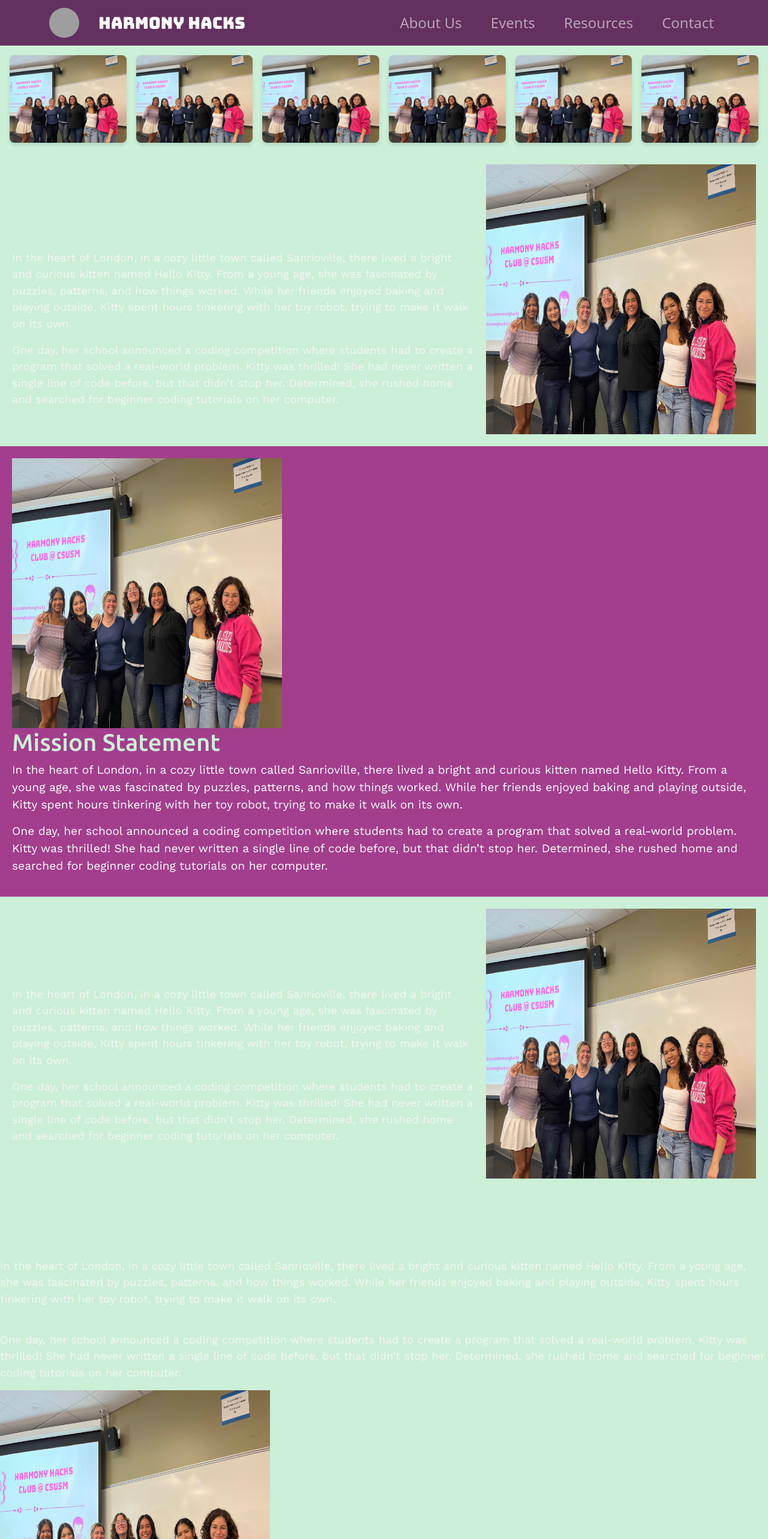
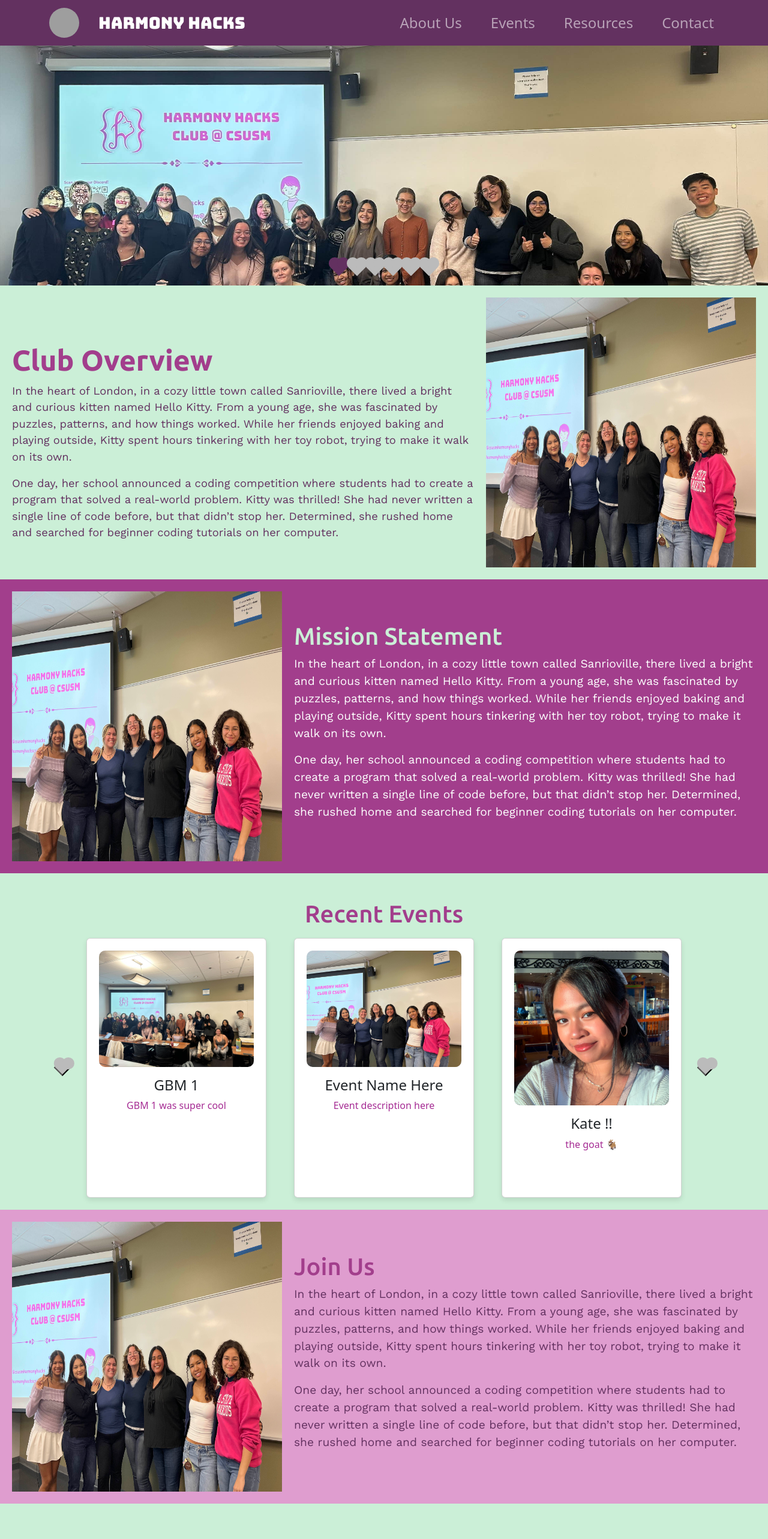
Before and after one commit to katepad/HarmonyHacksWebsite, a React (Vite) app: page / in a window 1280 px wide. Shown: the top 2566 px of the page at 60% size. After the commit the page ends 2507 px from the top, so only its background shows below. Built offline with nearby package versions, Linux system fonts and the light colour scheme; grey boxes are pictures that could not be loaded.

Commit message:
finalized Home.tsx + Home.css

```diff
--- a/src/pages/Home.tsx
+++ b/src/pages/Home.tsx
@@ -1,11 +1,12 @@
 import '../styles/Global.css';
 import '../styles/Home.css';
-import { FC } from "react";
+import React, { useState, useEffect } from "react";
+
 
 const Home = () => {
     return (
       <div>
-        <PhotoGallery />
+        <PhotoGalleryHeader />
         <ClubOverview />
         <MissionStatement />
         <RecentEvents />
@@ -14,21 +15,50 @@ const Home = () => {
     );
   };
 
-  const PhotoGallery: FC = () => {
   const images = [
+    "../assets/firstGbm2.jpg",
     "../assets/firstGbm7.jpg",
+    "../assets/firstStudentOrgFair5.jpg",
     "../assets/firstGbm7.jpg",
-      "../assets/firstGbm7.jpg",
-      "../assets/firstGbm7.jpg",
-      "../assets/firstGbm7.jpg",
+    "../assets/temp.png",
     "../assets/firstGbm7.jpg",
   ];
 
+  const PhotoGalleryHeader: React.FC = () => {
+    const [currentIndex, setCurrentIndex] = useState(0);
+
+    useEffect(() => {
+      const interval = setInterval(() => {
+        setCurrentIndex((prevIndex) => (prevIndex + 1) % images.length);
+      }, 10000);
+      return () => clearInterval(interval);
+    }, []);
+
+    const goToImage = (index: number) => {
+      setCurrentIndex(index);
+    };
+
     return (
-      <div className="photo-gallery">
-        {images.map((src, index) => (
-          <img key={index} src={src} alt={`Gallery ${index + 1}`} className="gallery-image" />
+      <div className="photo-gallery-header">
+        <div className="image-container">
+          {images.map((image, index) => (
+            <img
+              key={index}
+              src={image}
+              alt={`Slide ${index + 1}`}
+              className={index === currentIndex ? "active" : "hidden"}
+            />
           ))}
+        </div>
+        <div className="navigation">
+          {images.map((_, index) => (
+            <div
+              key={index}
+              className={`heart ${index === currentIndex ? "active" : ""}`}
+              onClick={() => goToImage(index)}
+            ></div>
+          ))}
+        </div>
       </div>
     );
   };
@@ -38,11 +68,11 @@ const ClubOverview = () => {
     <section className="club-overview">
       <div className="club-overview-container">
         <div className="club-overview-content-div">
-                    <h2 className="page-h1 color-green">Club Overview</h2>
-                    <p className="page-p color-white">
+          <h2 className="page-h1">Club Overview</h2>
+            <p className="page-p color-darkpurple">
               In the heart of London, in a cozy little town called Sanrioville, there lived a bright and curious kitten named Hello Kitty. From a young age, she was fascinated by puzzles, patterns, and how things worked. While her friends enjoyed baking and playing outside, Kitty spent hours tinkering with her toy robot, trying to make it walk on its own.
             </p>
-                    <p className="page-p color-white">
+            <p className="page-p color-darkpurple">
               One day, her school announced a coding competition where students had to create a program that solved a real-world problem. Kitty was thrilled! She had never written a single line of code before, but that didn’t stop her. Determined, she rushed home and searched for beginner coding tutorials on her computer.
             </p>
         </div>
@@ -58,55 +88,92 @@ const MissionStatement = () => {
   return (
     <section className= {"mission-statement"} >
       <div className= "mission-statement-container">
+      <img className="mission-statement-img" src="/assets/firstGbm7.jpg" />
         <div className="mission-statement-content-div">
           <div>
-            <img className="mission-statement-img" src="/assets/firstGbm7.jpg" />
-          </div>
             <h2 className = "mission-statement-h1 "> Mission Statement </h2>
             <p className = "mission-statement-p"> In the heart of London, in a cozy little town called Sanrioville, there lived a bright and curious kitten named Hello Kitty. From a young age, she was fascinated by puzzles, patterns, and how things worked. While her friends enjoyed baking and playing outside, Kitty spent hours tinkering with her toy robot, trying to make it walk on its own. </p>
             <p className = "mission-statement-p">  One day, her school announced a coding competition where students had to create a program that solved a real-world problem. Kitty was thrilled! She had never written a single line of code before, but that didn’t stop her. Determined, she rushed home and searched for beginner coding tutorials on her computer. </p>
+          </div>
         </div>
       </div>
     </section>
   );
 };
 
-const RecentEvents = () => {
+interface Card {
+  id: number;
+  image: string;
+  title: string;
+  description: string;
+}
+
+const cards: Card[] = [
+  { id: 1, image: "../assets/firstGbm2.jpg", title: "GBM 1", description: "GBM 1 was super cool" },
+  { id: 2, image: "../assets/firstGbm7.jpg", title: "Event Name Here", description: "Event description here" },
+  { id: 3, image: "../assets/currentBoard/kate.png", title: "Kate !!", description: "the goat 🐐" },
+  { id: 4, image: "../assets/firstStudentOrgFair5.jpg", title: "GBM 1", description: "GBM 1 was super cool" },
+  { id: 5, image: "../assets/currentBoard/rosemary.png", title: "Event Name Here", description: "Event description here" },
+  { id: 6, image: "../assets/currentBoard/estrella.png", title: "Kate !!", description: "the goat 🐐" },
+  { id: 7, image: "../assets/currentBoard/erica.png", title: "GBM 1", description: "GBM 1 was super cool" },
+  { id: 8, image: "../assets/currentBoard/taylor.png", title: "Event Name Here", description: "Event description here" },
+  { id: 9, image: "../assets/currentBoard/robbi.png", title: "Kate !!", description: "the goat 🐐" },
+];
+
+const RecentEvents: React.FC = () => {
+  const [currentIndex, setCurrentIndex] = useState(0);
+
+  const nextCard = () => {
+    setCurrentIndex((prevIndex) => (prevIndex + 3) % cards.length);
+  };
+
+  const prevCard = () => {
+    setCurrentIndex((prevIndex) => (prevIndex - 3 + cards.length) % cards.length);
+  };
+
   return (
-      <section className="recent-events-section">
     <div className="recent-events-container">
         <div className="recent-events-content-div">
-                  <h2 className="page-h2 color-green">Recent Events</h2>
-                  <p className="page-p color-white">
-                  In the heart of London, in a cozy little town called Sanrioville, there lived a bright and curious kitten named Hello Kitty. From a young age, she was fascinated by puzzles, patterns, and how things worked. While her friends enjoyed baking and playing outside, Kitty spent hours tinkering with her toy robot, trying to make it walk on its own.
-                  </p>
-                  <p className="page-p color-white">
-                  One day, her school announced a coding competition where students had to create a program that solved a real-world problem. Kitty was thrilled! She had never written a single line of code before, but that didn’t stop her. Determined, she rushed home and searched for beginner coding tutorials on her computer.
-                  </p>
+          <br></br>
+        <h2 className="recent-events-h1">Recent Events</h2>
+        <div className="carousel-container">
+          <button className="heart left" onClick={prevCard}></button>
+          <div className="cards-display">
+          {cards.slice(currentIndex, currentIndex + 3).map((card) => (
+            <div key={card.id} className="card">
+              <img src={card.image} alt={card.title} />
+              <h3 className="card-title">{card.title}</h3>
+              <p className="card-description">{card.description}</p>
             </div>
+          ))}
+        </div>
+            <button className="heart right" onClick={nextCard}></button>
+        </div>
+        </div>
+    </div>
+  );
+};
+
+const JoinUs = () => {
+  return (
+    <section className= {"join-us"} >
+      <div className="join-us-container">
+
+        <div className="join-us-content-div">
         <div>
-                  <img className="club-overview-img" src="/assets/firstGbm7.jpg" />
+          <img className = "join-us-img" src="../assets/firstGbm7.jpg" />
+        </div>
+        <br></br>
+          <div className="join-statement-div"></div>
+          <div>
+            <h2 className = "join-us-h1"> Join Us </h2>
+            <p className = "join-us-p "> In the heart of London, in a cozy little town called Sanrioville, there lived a bright and curious kitten named Hello Kitty. From a young age, she was fascinated by puzzles, patterns, and how things worked. While her friends enjoyed baking and playing outside, Kitty spent hours tinkering with her toy robot, trying to make it walk on its own. </p>
+            <p className = "join-us-p">  One day, her school announced a coding competition where students had to create a program that solved a real-world problem. Kitty was thrilled! She had never written a single line of code before, but that didn’t stop her. Determined, she rushed home and searched for beginner coding tutorials on her computer. </p>
+          </div>
         </div>
       </div>
     </section>
   );
 };
 
-const JoinUs = () => {
-  return (
-    <section className= {"join-us"} >
-      <div className = "join-us-content-div">
-        <br/>
-        <h2 className = "page-h2 color-green"> Join Us </h2>
-        <p className = "page-p color-white"> In the heart of London, in a cozy little town called Sanrioville, there lived a bright and curious kitten named Hello Kitty. From a young age, she was fascinated by puzzles, patterns, and how things worked. While her friends enjoyed baking and playing outside, Kitty spent hours tinkering with her toy robot, trying to make it walk on its own. </p>
-        <br/>
-        <p className = "page-p color-white">  One day, her school announced a coding competition where students had to create a program that solved a real-world problem. Kitty was thrilled! She had never written a single line of code before, but that didn’t stop her. Determined, she rushed home and searched for beginner coding tutorials on her computer. </p>
-      </div>
-      <div>
-        <img className = "club-overview-img" src="../assets/firstGbm7.jpg" />
-      </div>
-    </section>
-  );
-};
-
 export default Home;
--- a/src/styles/Home.css
+++ b/src/styles/Home.css
@@ -1,35 +1,92 @@
-.photo-gallery {
-    display: grid;
-    grid-template-columns: repeat(auto-fit, minmax(150px, 1fr));
-    gap: 16px;
-    padding: 16px;
-  }
-
-  .photo-gallery img {
-    width: 100%;
-    height: auto;
-    border-radius: 8px;
-    box-shadow: 0px 4px 6px rgba(0, 0, 0, 0.1);
-    transition: transform 0.3s ease-in-out;
-  }
-
-  .photo-gallery img:hover {
-    transform: scale(1.05);
+.photo-gallery-header {
+    position: relative;
+    width: 100vw; /* Full width */
+    max-width: 100%; /* Ensures no overflow */
+    height: 400px; /* Keep the previous height */
+    overflow: hidden;
 }
 
-
-.recent-event-rectangle {
-    max-width: max-content;
-    background: #DF9DCF;
+.image-container {
+    position: relative;
+    width: 100%;
+    height: 100%;
 }
 
+.image-container img {
+    position: absolute;
+    width: 100%;
+    height: 100%;
+    object-fit: cover; /* Ensures it fills the horizontal space */
+    transition: opacity 0.5s ease-in-out;
+}
+
+.image-container img.hidden {
+    opacity: 0;
+}
+
+.image-container img.active {
+    opacity: 1;
+}
+
+.navigation {
+    position: absolute;
+    bottom: 20px;
+    left: 50%;
+    transform: translateX(-50%);
+    display: flex;
+    gap: 10px;
+}
+
+.heart {
+    position: relative;
+    width: 20px;
+    height: 20px;
+    background-color: #bbb;
+    transform: rotate(-45deg);
+    cursor: pointer;
+    transition: background-color 0.3s;
+}
+
+.heart::before,
+.heart::after {
+    content: "";
+    position: absolute;
+    width: 20px;
+    height: 20px;
+    background-color: inherit;
+    border-radius: 50%;
+}
+
+.heart::before {
+    top: -10px;
+    left: 0;
+}
+
+.heart::after {
+    top: 0;
+    left: 10px;
+}
+
+.heart.active {
+    background-color: #633160;
+}
+
+.heart:hover {
+    background-color: #633160; /* Change to match your active state */
+}
+
+.heart.left {
+    margin-right: 10px;
+}
+
+.heart.right {
+    margin-left: 10px;
+}
 
 .club-overview{
-
     font-family: 'Ubuntu';
     font-style: normal;
     font-size: 70px;
-
     color: #A23E8C;
 }
 
@@ -57,16 +114,14 @@
 }
 
 .mission-statement{
-
     font-family: 'Ubuntu';
     font-style: normal;
     font-size: 70px;
-
+    display: flex;
     background: #A23E8C;
 }
 
 .mission-statement-img{
-    flex: 1;
     width: 450px;
     height: 450px;
 }
@@ -74,6 +129,7 @@
 .mission-statement-container {
     display: flex;
     flex-wrap: wrap;
+    align-items: center;
     justify-content: space-between;
     gap: 20px;
     padding-bottom: 20px;
@@ -115,3 +171,135 @@
     flex: 1;
     min-width: 300px; /* Prevents items from shrinking too much */
 }
+
+.recent-events-h1 {
+    font-family: "Ubuntu", sans-serif;
+    font-size: 2.5rem;
+    color: #A23E8C;
+    text-align: center;
+    margin-bottom: 1rem;
+}
+
+.recent-events-p {
+    font-family: "Work Sans", sans-serif;
+    font-size: 1.2rem;
+    color: #fdfffe;
+}
+
+.recent-events-img{
+    flex: 1;
+    width: 450px;
+    height: 450px;
+}
+
+.carousel-container {
+  display: flex;
+  align-items: center;
+  justify-content: center;
+  gap: 20px;
+  position: relative;
+  width: 100%;
+}
+
+.cards-display {
+  display: flex;
+  justify-content: space-between;
+  width: 80%; /* Adjust width to fit 3 cards */
+}
+
+.card {
+  background-color: var(--card-bg, #fff);
+  padding: 20px;
+  border-radius: 10px;
+  box-shadow: 0 4px 8px rgba(0, 0, 0, 0.1);
+  text-align: center;
+  max-width: 300px;
+  transition: transform 0.3s ease-in-out;
+}
+
+.card img {
+  width: 100%;
+  height: auto;
+  border-radius: 10px;
+}
+
+.card-title {
+  color: var(--title-color, #000);
+  font-size: 1.2rem;
+  margin: 10px 0;
+}
+
+.card-description {
+  color: var(--description-color, #555);
+  font-size: 1rem;
+}
+
+.arrow {
+    background: none;
+    border: none;
+    font-size: 2rem;
+    cursor: pointer;
+    transition: transform 0.2s ease-in-out;
+}
+
+.arrow:hover {
+    transform: scale(1.2);
+}
+
+.left {
+    margin-right: 10px;
+}
+
+.right {
+    margin-left: 10px;
+}
+
+
+.join-us {
+  font-family: 'Ubuntu';
+  font-style: normal;
+  font-size: 70px;
+  background: #DF9DCF;
+}
+
+.join-us-img {
+  width: 450px;
+  height: 450px;
+}
+
+.join-us-container {
+  display: flex;
+  justify-content: space-between;
+  align-items: center; /* Vertically center the content */
+  gap: 20px;
+  padding: 20px;
+  flex-wrap: wrap;
+  padding-bottom: 20px;
+  padding-top: 20px;
+  padding-left: 20px;
+  padding-right: 20px;
+
+}
+
+.join-us-h1 {
+  font-family: "Ubuntu", sans-serif;
+  font-size: 2.5rem;
+  color: #A23E8C;
+  margin-left: 20px;
+}
+
+.join-us-p {
+  font-family: "Work Sans", sans-serif;
+  font-size: 1.2rem;
+  color: #633160;
+  margin-left: 20px;
+}
+
+.join-us-content-div {
+  display: flex;
+  align-items: center;
+}
+
+.join-statement-div {
+  flex: 1; /* Take up the remaining space for text */
+}
```
Also changed, not shown: 1 other file (tests, documents, lock files or other folders). Lines whose indentation alone changed are shown as unchanged.
